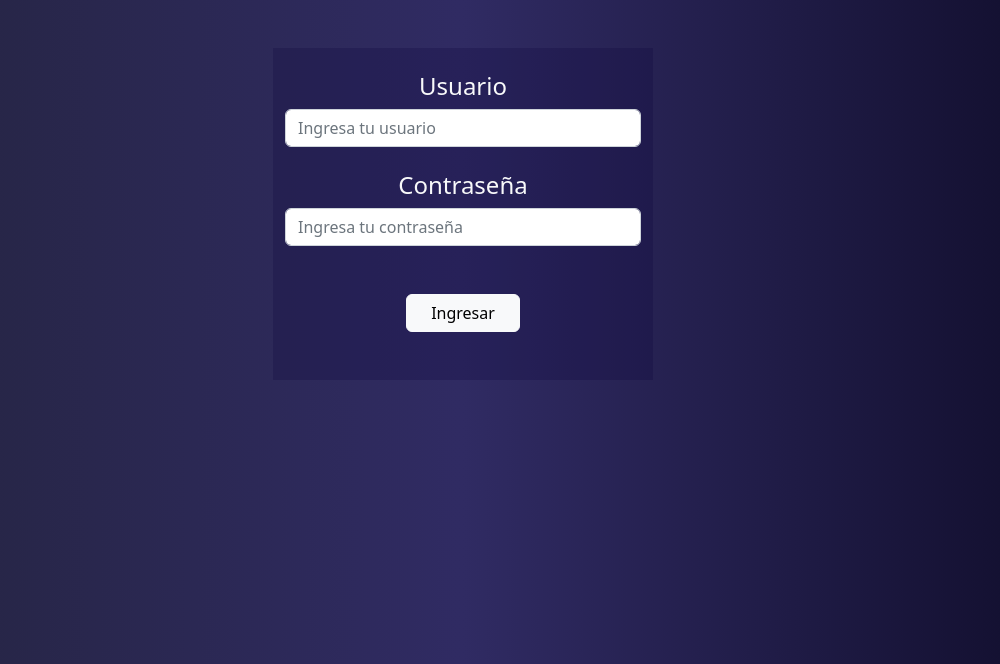
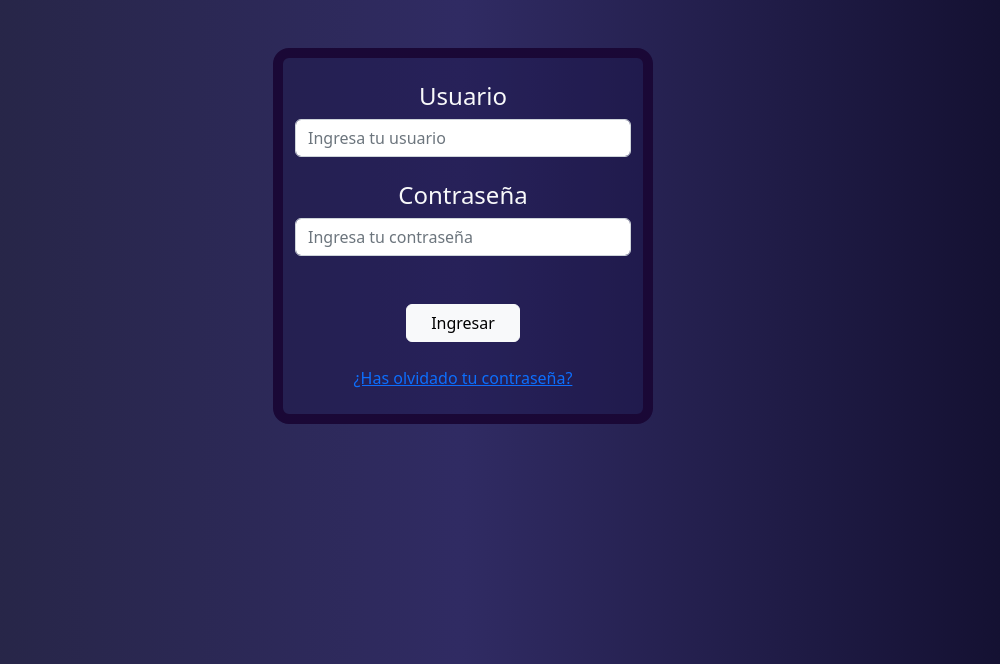
Before and after one commit to Wladimir3984/PROYECTO_BIMESTRE_PROGRAMACION_WEB, a Python web app: template templates/loggin.html in a window 1280 px wide. Shown: the part 56-720 px from the top of the page, without its empty margins (177-1177 px from the left). Run offline with Jinja, Linux system fonts and the light colour scheme; the template is opened without the code that fills it, so the values that code supplies are empty.

Commit message:
primera implementacion de loggin y link a recuperar contraseña

```diff
--- a/static/css/loggin.css
+++ b/static/css/loggin.css
@@ -1,5 +1,8 @@
 #col_loggin{
     background-color: rgba(9, 3, 58, 0.233);
+    border: 10px solid rgb(26, 8, 54);
+    border-radius: 1em;
+
 }
 
 .incorrecto{
--- a/static/js/loggin.js
+++ b/static/js/loggin.js
@@ -2,27 +2,42 @@
 // y una vez que cargue completamente, se ejecutara js
 $(document).ready(function () {
     $("#mensaje").hide();
+    //Funcion para reciclar mensajes
+    const msg = (mensaje, type) => {
+        if (type == "correcto") {
+            $("#mensaje").html(mensaje);
+            $("#mensaje").removeClass("incorrecto");
+            $("#mensaje").addClass("correcto");
+            $("#mensaje").show();
+        } else {
+            $("#mensaje").html(mensaje);
+            $("#mensaje").removeClass("correcto");
+            $("#mensaje").addClass("incorrecto");
+            $("#mensaje").show();
+        };
+    };
     //Funcion para validar el Loggin
     const validacion = () => {
         //Creamos las variables
         const usuario_in = $("#usuario").val();
         const contrasenia_in = $("#contrasenia").val();
+        let flag = false;
         //Validacion
         if (usuario_in == "admin" && contrasenia_in == "admin") {
             //Mensaje correcto
-            $("#mensaje").html("Inicio de session exitoso.");
-            $("#mensaje").removeClass("incorrecto");
-            $("#mensaje").addClass("correcto");
-            $("#mensaje").show();
-            return true
+            msg("Inicio de session exitoso.", "correcto");
+            flag = true;
+        } else if ($.trim(usuario_in) == "" || usuario_in == null) {
+            //Mensaje incorrecto campo usuario vacio
+            msg("El nombre de usuario no puede estar vacio", "incorrecto");
+        } else if ($.trim(contrasenia_in) == "" || contrasenia_in == null) {
+            //Mensaje incorrecto campo contraseña vacio
+            msg("La contraseña no puede estar vacia", "incorrecto");
         } else {
             //Mensaje incorrecto
-            $("#mensaje").html("Usuario y/o contraseña invalido<br>Intente nuevamente");
-            $("#mensaje").removeClass("correcto");
-            $("#mensaje").addClass("incorrecto");
-            $("#mensaje").show();
-            return false
+            msg("Usuario y/o contraseña invalido<br>Intente nuevamente", "incorrecto");
         };
+        return flag;
     };
     //Boton de ingresar
     $("#ingresar").click(function (e) {
@@ -31,5 +46,4 @@ $(document).ready(function () {
         //llamamos a la validacion de campo
         validacion();
     });
-
 });
--- a/templates/loggin.html
+++ b/templates/loggin.html
@@ -1,17 +1,14 @@
 <!DOCTYPE html>
 <html>
-
 <head>
     <meta charset="UTF-8" />
     <title>GAMESITE</title>
     <!-- Enlaces a hojas de estilo CSS -->
     <link href="https://cdn.jsdelivr.net/npm/bootstrap@5.2.3/dist/css/bootstrap.min.css" rel="stylesheet"
         integrity="sha384-rbsA2VBKQhggwzxH7pPCaAqO46MgnOM80zW1RWuH61DGLwZJEdK2Kadq2F9CUG65" crossorigin="anonymous" />
-    <!--<link href="static/css/index.css" rel="stylesheet" />-->
     <link href="../static/css/catalogo.css" rel="stylesheet" />
     <link href="../static/css/loggin.css" rel="stylesheet" />
 </head>
-
 <body>
     <header>
         <div id="baseNav"></div>
@@ -30,8 +27,11 @@
                         <label class="titulo text-light h4" for="contrasenia">Contraseña</label>
                         <input type="password" class="form-control" id="contrasenia" placeholder="Ingresa tu contraseña">
                     </div>
-                    <div class="form-group my-5">
+                    <div class="mt-5">
                         <input id="ingresar" type="submit" class="btn boton btn-light px-4" value="Ingresar">
+                    </div>
+                    <div class="my-4">
+                        <a href="#">¿Has olvidado tu contraseña?</a>
                     </div>
                 </div>
                 <div class="col-4">
@@ -42,7 +42,6 @@
             </div>
         </div>
     </main>
-
     <script src="https://code.jquery.com/jquery-3.6.4.min.js"></script>
     <script src="../static/js/baseNav.js"></script>
     <script src="../static/js/loggin.js"></script>
@@ -50,5 +49,4 @@
         integrity="sha384-kenU1KFdBIe4zVF0s0G1M5b4hcpxyD9F7jL+jjXkk+Q2h455rYXK/7HAuoJl+0I4"
         crossorigin="anonymous"></script>
 </body>
-
 </html>
```
